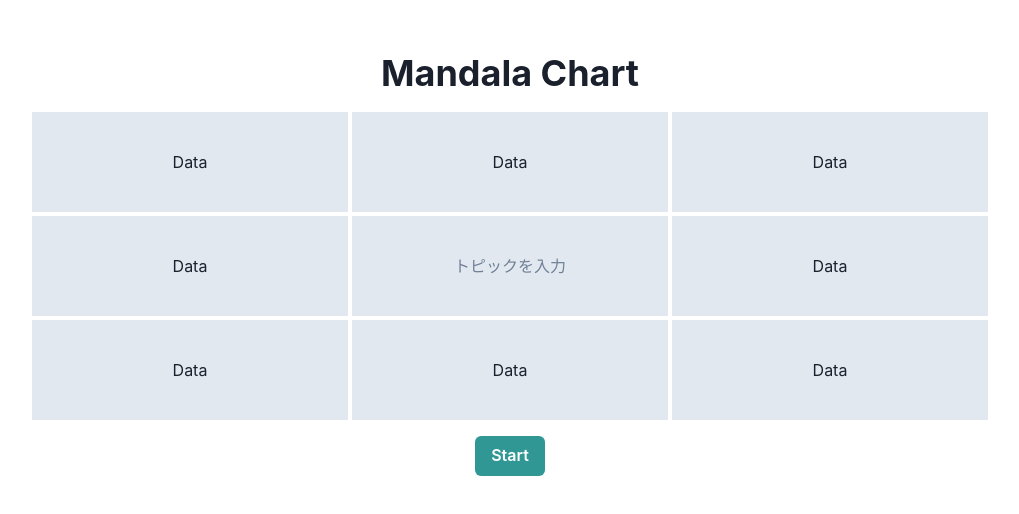
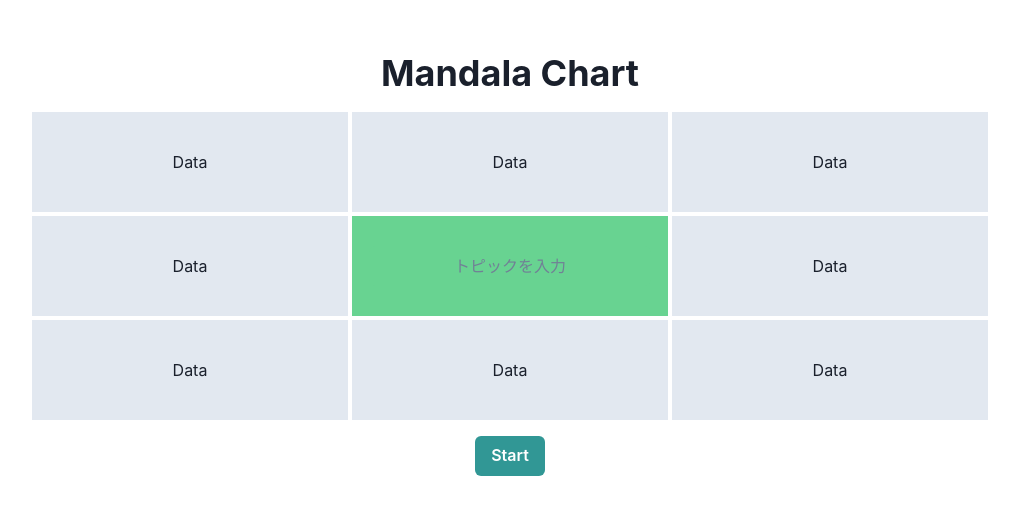
Before and after one commit to bootcamp-3-Team-A/logiapp, a Next.js app in the folder client/: page /mandala in a window 1280 px wide. Shown: the part 136-650 px from the top of the page, without its empty margins (130-1149 px from the left). Built offline with nearby package versions, Linux system fonts and the light colour scheme.

Commit message:
style:マンダラートの中心の色を変更した

```diff
--- a/client/pages/mandala.tsx
+++ b/client/pages/mandala.tsx
@@ -56,7 +56,7 @@
           {Array.from({ length: 9 }).map((_, index) => (
             <Box
               key={index}
-              backgroundColor="gray.200"
+              backgroundColor={index === 4 ? 'green.300' : 'gray.200'}
               borderWidth="1px"
               borderColor="transparent"
               p="4"
```
